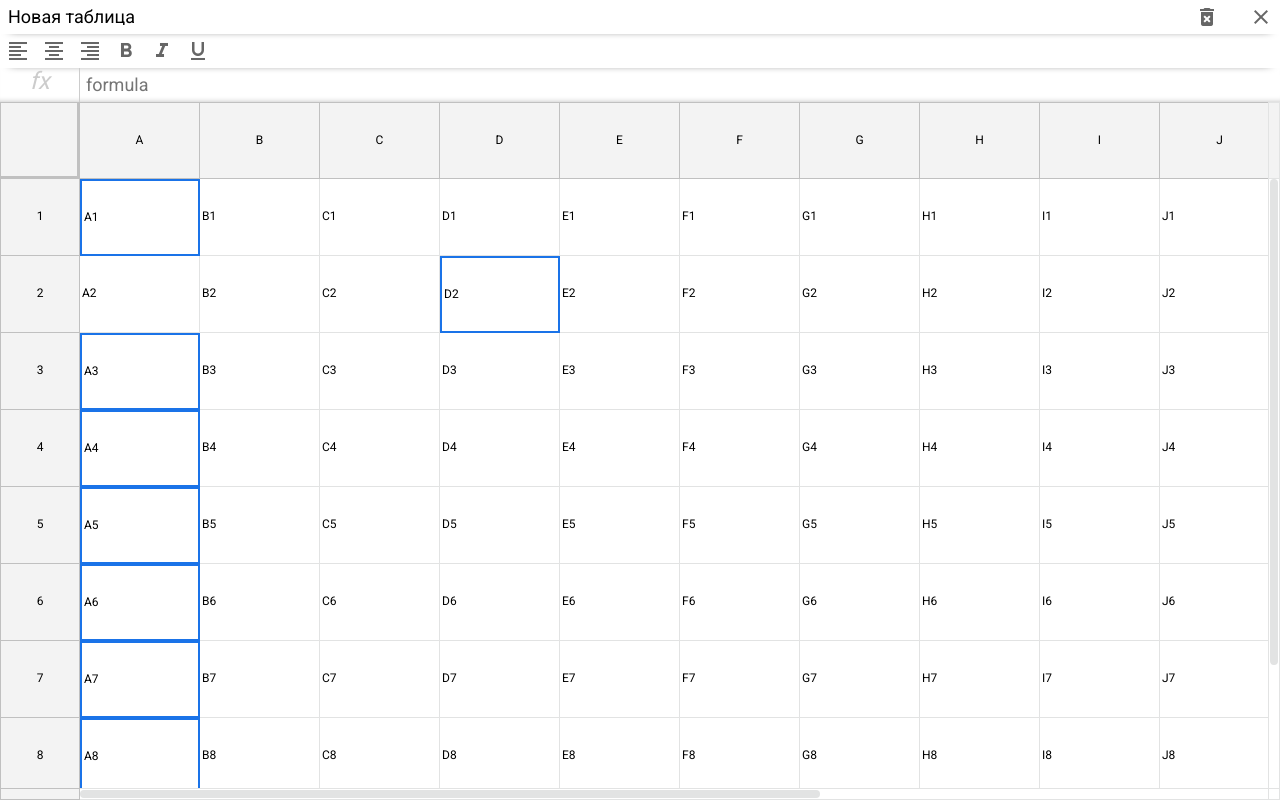
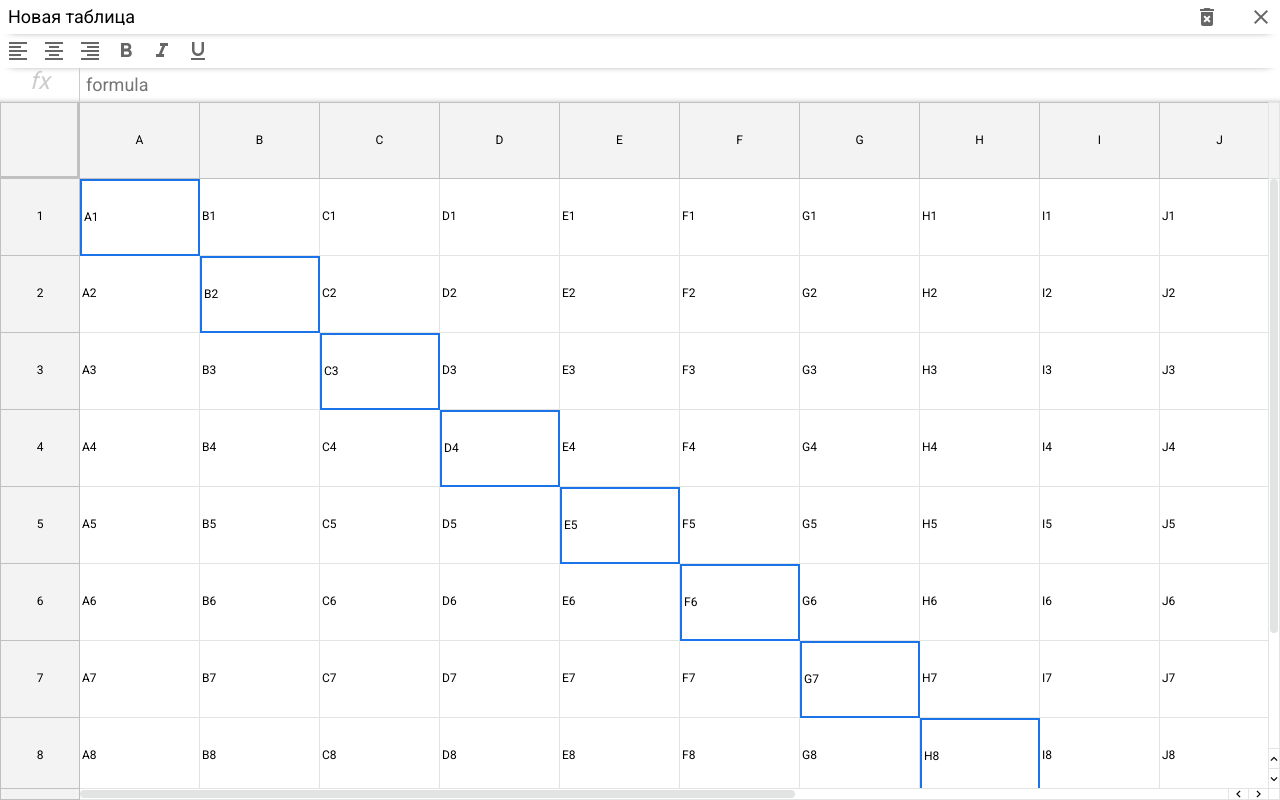
Before and after one commit to Kirom0/try-to-write-excel, a website built with webpack: page src/index.html in a window 1280 px wide. Built offline with nearby package versions, Linux system fonts and the light colour scheme.

Commit message:
Added arrow-scroll buttons

```diff
--- a/src/components/table/TableComponent.js
+++ b/src/components/table/TableComponent.js
@@ -87,19 +87,31 @@ export class TableComponent extends ExcelComponent {
     console.log('mousedown', event);
     // eslint-disable-next-line no-unused-vars
     const $target = $(event.target);
+    console.log($target, $target.nativeEl.id === 'scroll_right');
     if (shouldResize(event)) {
       resizeHandler(this, event);
     } else if (shouldSelect(event)) {
       selectorHandler(this, event);
-    } else if ($target.classList.contains('NWPlug')) {
-      this.HScroller.changeCurrent(-1);
-    } else if ($target.classList.contains('NEPlug')) {
-      this.HScroller.changeCurrent(1);
+    } else if ($target.nativeEl.id === 'scroll') {
+      // eslint-disable-next-line no-debugger
+      // debugger;
+      switch ($target.dataset['scroll']) {
+        case 'left':
+          this.HScroller.changeCurrent(-1);
+          break;
+        case 'right':
+          this.HScroller.changeCurrent(1);
+          break;
+        case 'up':
+          this.VScroller.changeCurrent(-1);
+          break;
+        case 'down':
+          this.VScroller.changeCurrent(1);
+          break;
+      }
     } else if ($target.classList.contains('horizontalScroller')) {
-      // this.HScroller.refresh();
       this.HScroller.handler(event);
     } else if ($target.classList.contains('verticalScroller')) {
-      // this.VScroller.refresh();
       this.VScroller.handler(event);
     }
 
--- a/src/components/table/newScroller.js
+++ b/src/components/table/newScroller.js
@@ -96,6 +96,7 @@ export class NewScroller {
   }
 
   changeCurrent(differ) {
+    console.log('changeCurrent');
     if (0 <= this.currentIndex + differ && this.currentIndex + differ <= this.indexOfLastInView) {
       console.log('changeCurrent');
       this.currentIndex += differ;
@@ -191,7 +192,7 @@ export class NewScroller {
     this.nativeScroller.style[this.propNames.rectLength] =
       tableViewLength * 100 / this.tableLength + '%';
 
-    this.setViewIndex(this.currentIndex);
-    this.setViewIndent(this.currentIndent);
+    this.currentIndent =
+      this.tablePxToTrackPx(this.sumsArray.sumBefore(this.currentIndex));
   }
 }
--- a/src/components/table/table.template.js
+++ b/src/components/table/table.template.js
@@ -287,9 +287,9 @@ export function getPureHtml() {
             </div>
             <div class="cells">
               <div class="cell" contenteditable>A2</div>
-              <div class="cell" contenteditable>B2</div>
+              <div class="cell selected" contenteditable>B2</div>
               <div class="cell" contenteditable>C2</div>
-              <div class="cell selected" contenteditable>D2</div>
+              <div class="cell" contenteditable>D2</div>
               <div class="cell" contenteditable>E2</div>
               <div class="cell" contenteditable>F2</div>
               <div class="cell" contenteditable>G2</div>
@@ -304,9 +304,9 @@ export function getPureHtml() {
               <div class="filler" data-filler="horizontal"></div>
             </div>
             <div class="cells">
-              <div class="cell selected" contenteditable>A3</div>
+              <div class="cell" contenteditable>A3</div>
               <div class="cell" contenteditable>B3</div>
-              <div class="cell" contenteditable>C3</div>
+              <div class="cell selected" contenteditable>C3</div>
               <div class="cell" contenteditable>D3</div>
               <div class="cell" contenteditable>E3</div>
               <div class="cell" contenteditable>F3</div>
@@ -322,10 +322,10 @@ export function getPureHtml() {
               <div class="filler" data-filler="horizontal"></div>
             </div>
             <div class="cells">
-              <div class="cell selected" contenteditable>A4</div>
+              <div class="cell" contenteditable>A4</div>
               <div class="cell" contenteditable>B4</div>
               <div class="cell" contenteditable>C4</div>
-              <div class="cell" contenteditable>D4</div>
+              <div class="cell selected" contenteditable>D4</div>
               <div class="cell" contenteditable>E4</div>
               <div class="cell" contenteditable>F4</div>
               <div class="cell" contenteditable>G4</div>
@@ -340,11 +340,11 @@ export function getPureHtml() {
               <div class="filler" data-filler="horizontal"></div>
             </div>
             <div class="cells">
-              <div class="cell selected" contenteditable>A5</div>
+              <div class="cell" contenteditable>A5</div>
               <div class="cell" contenteditable>B5</div>
               <div class="cell" contenteditable>C5</div>
               <div class="cell" contenteditable>D5</div>
-              <div class="cell" contenteditable>E5</div>
+              <div class="cell selected" contenteditable>E5</div>
               <div class="cell" contenteditable>F5</div>
               <div class="cell" contenteditable>G5</div>
               <div class="cell" contenteditable>H5</div>
@@ -358,12 +358,12 @@ export function getPureHtml() {
               <div class="filler" data-filler="horizontal"></div>
             </div>
             <div class="cells">
-              <div class="cell selected" contenteditable>A6</div>
+              <div class="cell" contenteditable>A6</div>
               <div class="cell" contenteditable>B6</div>
               <div class="cell" contenteditable>C6</div>
               <div class="cell" contenteditable>D6</div>
               <div class="cell" contenteditable>E6</div>
-              <div class="cell" contenteditable>F6</div>
+              <div class="cell selected" contenteditable>F6</div>
               <div class="cell" contenteditable>G6</div>
               <div class="cell" contenteditable>H6</div>
               <div class="cell" contenteditable>I6</div>
@@ -376,13 +376,13 @@ export function getPureHtml() {
               <div class="filler" data-filler="horizontal"></div>
             </div>
             <div class="cells">
-              <div class="cell selected" contenteditable>A7</div>
+              <div class="cell" contenteditable>A7</div>
               <div class="cell" contenteditable>B7</div>
               <div class="cell" contenteditable>C7</div>
               <div class="cell" contenteditable>D7</div>
               <div class="cell" contenteditable>E7</div>
               <div class="cell" contenteditable>F7</div>
-              <div class="cell" contenteditable>G7</div>
+              <div class="cell selected" contenteditable>G7</div>
               <div class="cell" contenteditable>H7</div>
               <div class="cell" contenteditable>I7</div>
               <div class="cell" contenteditable>J7</div>
@@ -394,14 +394,14 @@ export function getPureHtml() {
               <div class="filler" data-filler="horizontal"></div>
             </div>
             <div class="cells">
-              <div class="cell selected" contenteditable>A8</div>
+              <div class="cell" contenteditable>A8</div>
               <div class="cell" contenteditable>B8</div>
               <div class="cell" contenteditable>C8</div>
               <div class="cell" contenteditable>D8</div>
               <div class="cell" contenteditable>E8</div>
               <div class="cell" contenteditable>F8</div>
               <div class="cell" contenteditable>G8</div>
-              <div class="cell" contenteditable>H8</div>
+              <div class="cell selected" contenteditable>H8</div>
               <div class="cell" contenteditable>I8</div>
               <div class="cell" contenteditable>J8</div>
               <div class="cell" contenteditable>K8</div>
@@ -412,7 +412,7 @@ export function getPureHtml() {
               <div class="filler" data-filler="horizontal"></div>
             </div>
             <div class="cells">
-              <div class="cell selected" contenteditable>A9</div>
+              <div class="cell" contenteditable>A9</div>
               <div class="cell" contenteditable>B9</div>
               <div class="cell" contenteditable>C9</div>
               <div class="cell" contenteditable>D9</div>
@@ -420,7 +420,7 @@ export function getPureHtml() {
               <div class="cell" contenteditable>F9</div>
               <div class="cell" contenteditable>G9</div>
               <div class="cell" contenteditable>H9</div>
-              <div class="cell" contenteditable>I9</div>
+              <div class="cell selected" contenteditable>I9</div>
               <div class="cell" contenteditable>J9</div>
               <div class="cell" contenteditable>K9</div>
               <div class="cell" contenteditable>L9</div>
@@ -432,23 +432,31 @@ export function getPureHtml() {
             <div class="filler" data-filler="vertical"></div>
           </div>
         </div>
-        <div class="scrollBottom" data-type="scroller-container">
+        <div class="scrollBottom">
+          <div class="scrollContainer" data-type="scroller-container">
             <span
               class="horizontalScroller"
               data-type="scroller"
               data-scroller="horizontal"
             ></span>
           </div>
+          <span class="material-icons" id="scroll" data-scroll="left">keyboard_arrow_left</span>
+          <span class="material-icons" id="scroll" data-scroll="right">keyboard_arrow_right</span>
+         </div>
       </div>
       <div class="right">
         <div class="NEPlug"></div>
         <div class="scrollRight">
+            <div class="scrollContainer">
               <span
                 class="verticalScroller"
                 data-type="scroller"
                 data-scroller="vertical"
               ></span>
             </div>
+            <span class="material-icons" id="scroll" data-scroll="up">keyboard_arrow_up</span>
+            <span class="material-icons" id="scroll" data-scroll="down">keyboard_arrow_down</span>
+        </div>
         <div class="SEPlug"></div>
       </div>
     </div>
--- a/src/scss/_variables.scss
+++ b/src/scss/_variables.scss
@@ -12,3 +12,6 @@ $cell-border-color: #e2e3e3;
 
 $standart-cell-width: 120px;
 $standart-cell-height: 77px;
+
+$bottom-line-size: 12px;
+$right-line-size: 12px;
--- a/src/scss/tablenew.scss
+++ b/src/scss/tablenew.scss
@@ -38,7 +38,7 @@
     }
 
     .SWPlug, .scrollBottom, .SEPlug {
-      flex: 0 0 12px;
+      flex: 0 0 $bottom-line-size;
     }
 
     .left {
@@ -50,7 +50,7 @@
     }
 
     .right {
-      flex: 0 0 12px;
+      flex: 0 0 $right-line-size;
     }
 
     .NWPlug {
@@ -148,8 +148,12 @@
       border: 1px solid $cell-border-color;
       border-top: none;
       border-bottom: none;
+      display: flex;
+      flex-direction: column;
+
+      .scrollContainer {
+        flex: 1 1 auto;
         padding: 0 1px;
-
         .verticalScroller {
           display: block;
           position: relative;
@@ -164,6 +168,22 @@
         }
       }
 
+      .material-icons {
+        flex: 0 0 auto;
+        font-size: 14px;
+        height: 20px;
+        border-top: 1px solid $cell-border-color;
+        width: $right-line-size - 2px;
+        display: flex;
+        justify-content: center;
+        align-items: center;
+        &:hover {
+          cursor: pointer;
+          background: $table-background-color;
+        }
+      }
+    }
+
     .SWPlug {
       border: 1px solid $column-border-color;
       background: $table-background-color;
@@ -174,6 +194,11 @@
       background: white;
       border-left: none;
       border-right: none;
+      display: flex;
+      justify-content: right;
+
+      .scrollContainer {
+        flex: 1 1 auto;
         padding: 1px 0;
         .horizontalScroller {
           display: block;
@@ -188,6 +213,22 @@
         }
       }
 
+      .material-icons {
+        flex: 0 0 auto;
+        font-size: 14px;
+        width: 20px;
+        border-left: 1px solid $cell-border-color;
+        height: $bottom-line-size - 2px;
+        display: flex;
+        justify-content: center;
+        align-items: center;
+        &:hover {
+          cursor: pointer;
+          background: $table-background-color;
+        }
+      }
+    }
+
     .SEPlug {
       background: white;
       border: 1px solid $cell-border-color;
```
Lines whose indentation alone changed are shown as unchanged.
